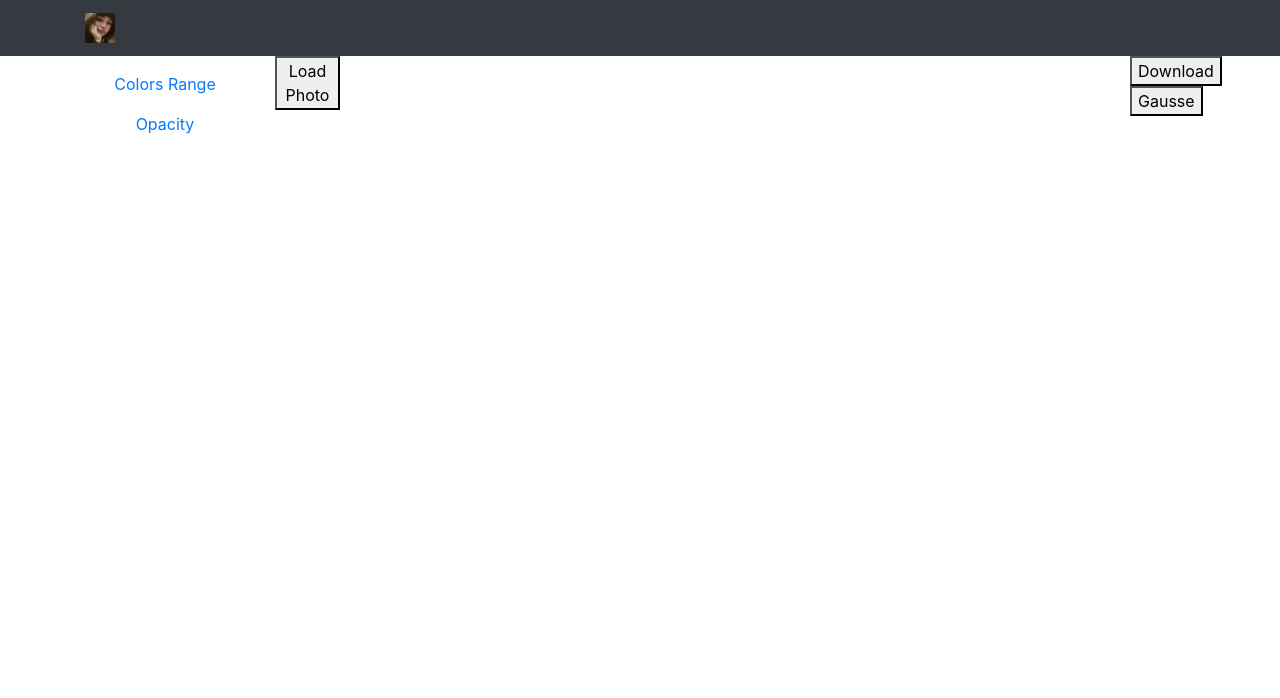
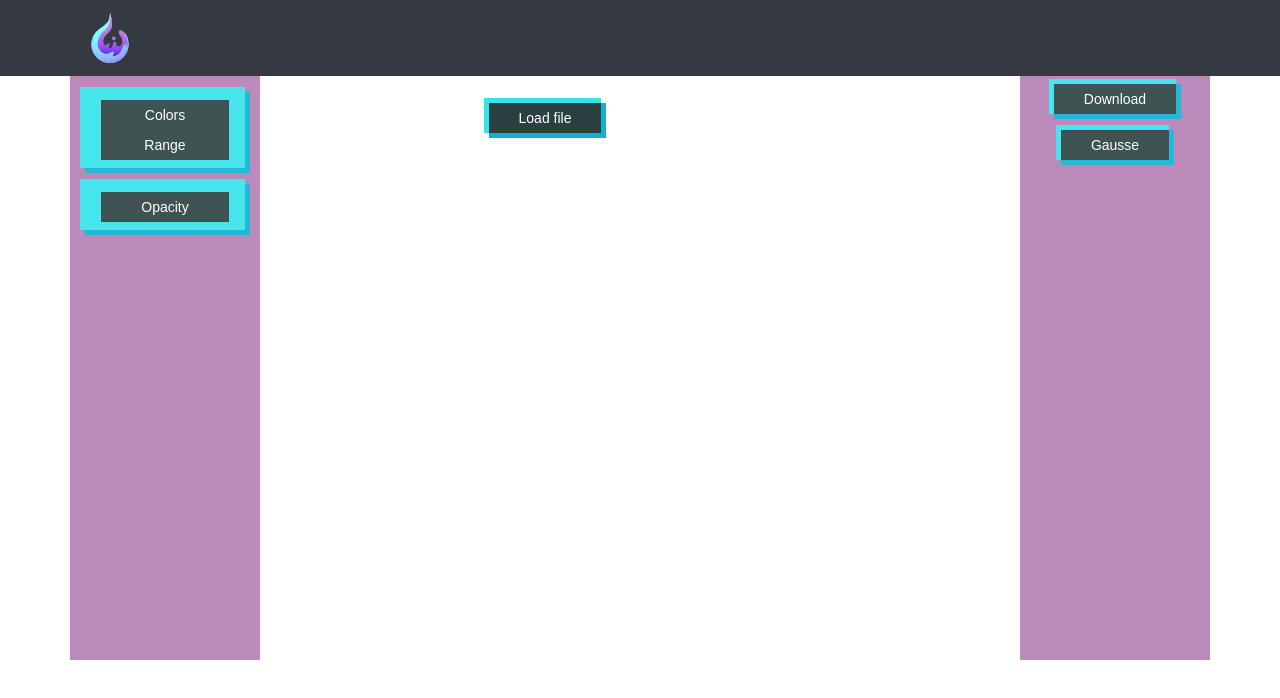
Before and after one commit to DzabievaAA/PhotoEditor, a React (Create React App) app: page / in a window 1280 px wide. Shown: the top 698 px of the page. Built offline with nearby package versions, Linux system fonts and the light colour scheme.

Commit message:
design app

```diff
--- a/src/Navig/Navigation.jsx
+++ b/src/Navig/Navigation.jsx
@@ -1,6 +1,6 @@
 import React from 'react';
 import {Navbar, Nav, Container} from 'react-bootstrap';
-import logo from '../img/529e2cc9c4f239a33a96a563d18f20ab.jpg'
+import logo from '../img/logo.svg'
 import { BrowserRouter as Router } from 'react-router-dom';
 import Switch from 'react-bootstrap/esm/Switch';
 import {Route } from "react-router-dom"
@@ -13,8 +13,8 @@ function Navigation ({setMode}) {
                     <Navbar.Brand href="/">
                         <img
                         src = {logo}
-                        height="30"
-                        width="30"
+                        height="50"
+                        width="50"
                         className="d-inline-block align-top"/>
                     </Navbar.Brand>
                     <Navbar.Toggle aria-controls="responsive-navbar-nav" />
--- a/src/Slider/Slider.jsx
+++ b/src/Slider/Slider.jsx
@@ -17,9 +17,9 @@ function Slider ( { onRangeChange,Max} ) {
     return <div className={style.slider_wrapper}>
   <input ref={inputRef} type="range" min="0" max={Max} step="1" list="tickmarks"></input>
   <datalist className={style.tickmarks} id="tickmarks">
-  <option value="0" label="0"></option>
-  <option value="1" label="1"></option>
-  <option value="2" label="2"></option>
+  <option value="0" ></option>
+  <option value="1" ></option>
+  <option value="2" ></option>
   </datalist>
   <p ref={paragraphRef}></p>
 </div>
--- a/src/Sliders_RGB/Sliders_RGB.jsx
+++ b/src/Sliders_RGB/Sliders_RGB.jsx
@@ -1,5 +1,6 @@
 import React, {useEffect} from 'react';
 import Slider from "../Slider/Slider";
+import styles from '../Sliders_RGB/Sliders_RGB.module.css'
 import { Container, Row, Col } from 'react-bootstrap';
 import imgsxrv from '../img/kisspng-x-mark-check-mark-clip-art-wrong-sign-5b12e998675839.8614187915279661044233 (1).png'
 
@@ -10,17 +11,23 @@ function Sliders_RGB ({onRangeRed, onRangeGreen, onRangeBlue,setMode }) {
   //   }
   //   return null;
   // });
-    return <Container>
+    return <Container className={styles.wrapperSliders}>
       <Row>
+        <p className={styles.RGB_names}>
           Red
+        </p>
           <Slider onRangeChange={onRangeRed}/>
       </Row>
       <Row>
+      <p className={styles.RGB_names}>
           Green
+        </p>
           <Slider onRangeChange={onRangeGreen}/>
       </Row>
       <Row>
+      <p className={styles.RGB_names}>
           Blue
+        </p>
           <Slider onRangeChange={onRangeBlue}/>
       </Row>
 
--- a/src/Sliders_RGB/Sliders_RGB.module.css
+++ b/src/Sliders_RGB/Sliders_RGB.module.css
@@ -1,9 +1,9 @@
 .wrapperSliders {
     opacity: 0.6;
     width: 100%;
-    background: black;
-    display:flex;
-    justify-content:center;
-    align-items: center;
-    /* height: 30%; */
+    justify-content: center;
+    background-color: #7BDFF2;
 }
+.RGB_names{
+    padding-left: 33%;
+}
--- a/src/Sliders_contrast/Sliders_contrast.jsx
+++ b/src/Sliders_opacity/Sliders_opacity.jsx
@@ -1,17 +1,21 @@
 import React, {useEffect} from 'react';
 import Slider from "../Slider/Slider";
+import styles from "../Sliders_RGB/Sliders_RGB.module.css"
 import { Container, Row, Col } from 'react-bootstrap';
 import imgsxrv from '../img/kisspng-x-mark-check-mark-clip-art-wrong-sign-5b12e998675839.8614187915279661044233 (1).png'
 
-function Sliders_contrast({setMode, onRangeCntrst}) {
-    return <Container>
+function Sliders_opacity({setMode, onRangeOpacity}) {
+    return <Container className={styles.wrapperSliders}>
         <Row>
-            <Slider onRangeChange={onRangeCntrst} />
+        <p className={styles.RGB_names}>
+          Opacity
+        </p>
+            <Slider onRangeChange={onRangeOpacity} />
         </Row>
-        <Row>
+
         <img onClick={()=>{setMode("NONE")}} src={imgsxrv} height="40px" width="40px" alt=""/>
-        </Row>
+
     </Container>
 }
 
-export default Sliders_contrast;
+export default Sliders_opacity;
--- a/src/WorkSpace/WorkSpace.jsx
+++ b/src/WorkSpace/WorkSpace.jsx
@@ -3,7 +3,7 @@ import styles from '../WorkSpace/WorkSpace.module.css'
 import Sliders_RGB from '../Sliders_RGB/Sliders_RGB';
 import {BrowserRouter as Router, Switch, Route} from 'react-router-dom';
 import { Container, Nav, Tab, Row, Col } from 'react-bootstrap';
-import Sliders_contrast from '../Sliders_contrast/Sliders_contrast';
+import Sliders_opacity from '../Sliders_opacity/Sliders_opacity';
   let originalData;
   let origRedChanel;
   let origGreenChanel;
@@ -132,7 +132,9 @@ function WorkSpace ({mode, setMode} ) {
         }
         imgNew.src = reader.result;
       }
-      reader.readAsDataURL(file);
+      if (file !== undefined) {
+        reader.readAsDataURL(file);
+      }
     }
   }
 
@@ -163,8 +165,9 @@ function chanelChange (e,inputChanel, outputChanel) {
   onRangeGreen={(e)=>{chanelChange(e, origGreenChanel, currentChanelGreen)}}
   onRangeBlue={(e)=>{chanelChange(e, origBlueChanel, currentChanelBlue)}}
   setMode={setMode} />;
-  } else if (mode == "CNTRST") {
-    slidersCntrst = <Sliders_contrast onRangeCntrst={(e)=>{chanelChange(e, origAlfaChanel, currentChanelAlfa)}} setMode={setMode}/>
+} else if (mode == "OPCTY") {
+  debugger
+    slidersCntrst = <Sliders_opacity onRangeOpacity={(e)=>{chanelChange(e, origAlfaChanel, currentChanelAlfa)}} setMode={setMode}/>
   }
   else if (mode == "NONE") {
     slidersRBG = null;
@@ -175,27 +178,27 @@ function chanelChange (e,inputChanel, outputChanel) {
       <Container>
       <Tab.Container id="ledt-tabs-example">
         <Row>
-          <Col sm={2}>
+          <Col className={styles.leftNavbar} sm={2}>
             <Nav variant="pills" className="flex-column mt-2">
               <Nav.Item>
-                <Nav.Link eventKey="first" onClick={()=>{setMode("RGB")}}> Colors Range </Nav.Link>
+                <Nav.Link className={styles.inputButton}  eventKey="first" onClick={()=>{setMode("RGB")}}> <span>Colors Range</span> </Nav.Link>
               </Nav.Item>
               <Nav.Item>
-                <Nav.Link eventKey="second" onClick={()=>{setMode("CNTRST")}}> Opacity </Nav.Link>
+                <Nav.Link className={styles.inputButton} eventKey="second" onClick={()=>{setMode("OPCTY")}}> <span>Opacity</span> </Nav.Link>
               </Nav.Item>
             </Nav>
           </Col>
-          <Col sm={1} className="justify-content-start">
-            <button onClick={(e)=>{
+          <Col sm={6} className="justify-content-center">
+            <button className={styles.inputButton} onClick={(e)=>{
               let input = inputRef.current;
               input.click ()
-            }}>Load Photo</button>
+            }}><span class="link-content">Load file</span></button>
           <input className={styles.inputTypeFile} type="file" ref={inputRef}  onChange={previewFile}></input>
+          <div className={styles.wrapperOnCanvas} className="justify-content-center">
+          <canvas className={styles.canvas} ref={canvasRef} width="500" height="500" ></canvas>
+          </div>
           </Col>
-          <Col sm={6} className="justify-content-center canvas">
-          <canvas  className={styles.canvas} ref={canvasRef}  ></canvas>
-          </Col>
-          <Col sm={2} className="justify-content-center">
+          <Col sm={2} className={styles.slidersOpenBlock} className="justify-content-center">
             <Tab.Content>
               <Tab.Pane eventKey="first">
                 {slidersRBG}
@@ -205,15 +208,15 @@ function chanelChange (e,inputChanel, outputChanel) {
               </Tab.Pane>
             </Tab.Content>
           </Col>
-          <Col sm={1}>
+          <Col className={styles.leftNavbar} sm={2}>
             <div>
               <a id="download" download="image.png">
-                <button variant="dark" type="button" onClick={download}>
-                  Download
+                <button className={styles.inputButton} variant="dark" type="button" onClick={download}>
+                <span class="link-content">Download</span>
                 </button>
               </a>
-                <button variant="dark" type="button" onClick={Gauss}>
-                  Gausse
+                <button className={styles.inputButton} variant="dark" type="button" onClick={Gauss}>
+                <span class="link-content">Gausse</span>
                 </button>
           </div>
           </Col>
--- a/src/WorkSpace/WorkSpace.module.css
+++ b/src/WorkSpace/WorkSpace.module.css
@@ -2,17 +2,19 @@ body {
     margin: 0;
     padding: 0
 }
-/* .wrapperWorkSpase {
-  position: absolute;
-} */
+* {
+  padding: 0;
+  box-sizing: border-box;
+  font-family: 'Montserrat', sans-serif;
+}
 
- .canvas {
-    height: 100%;
-    width: 100%;
-    display: block;
-    overflow: hidden;
- }
-
+canvas {
+  display: block;
+  margin: 0 auto;
+  width: 300px;
+  height: 500px;
+  object-fit: contain;
+}
 .container-fluid {
     display: flex;
     flex-direction: column;
@@ -20,3 +22,63 @@ body {
   .inputTypeFile {
     display: none;
   }
+
+    .inputButton {
+      margin-top: 5%;
+      margin-bottom: 5%;
+      background: transparent;
+      border-width: 0;
+      position: relative;
+      cursor: pointer;
+      font-family: 'Montserrat', sans-serif;
+      font-size: 14px;
+      transition: .3s;
+  }
+
+  .inputButton span {
+      display: block;
+      position: relative;
+      z-index: 3;
+      background: #2B4141;
+      color: white;
+      padding: 0 30px;
+      line-height: 30px;
+  }
+
+  .inputButton:before {
+      content: "";
+      position: absolute;
+      width: calc(100% + 5px);
+      height: calc(100% + 5px);
+      left: -5px;
+      top: -5px;
+      background: #34E4EA;
+      z-index: 1;
+      transition: .4s ease-out;
+  }
+
+  .inputButton:after {
+      content: "";
+      position: absolute;
+      width: calc(100% + 5px);
+      height: calc(100% + 5px);
+      right: -5px;
+      bottom: -5px;
+      background: #0EB1D2;
+      transition: .4s ease-out .1s;
+  }
+
+  .inputButton:hover:before {
+      transform: translate(5px, 5px);
+  }
+
+  .inputButton:hover:after {
+      transform: translate(-5px, -5px);
+  }
+
+
+
+.leftNavbar {
+  background-color: #B47EB3;
+  opacity: 90%;
+}
```
Also changed, not shown: src/img/logo.svg (added).
